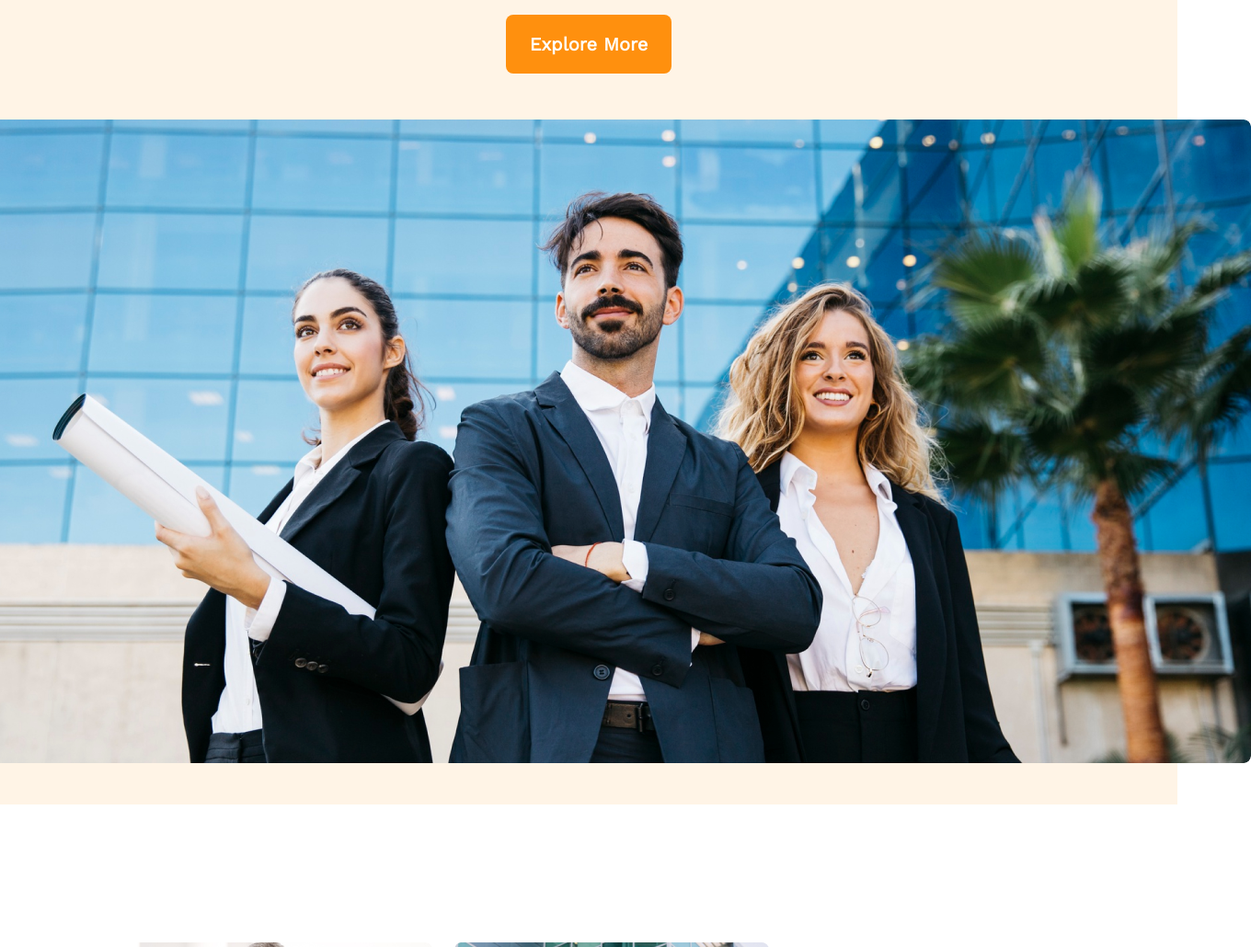
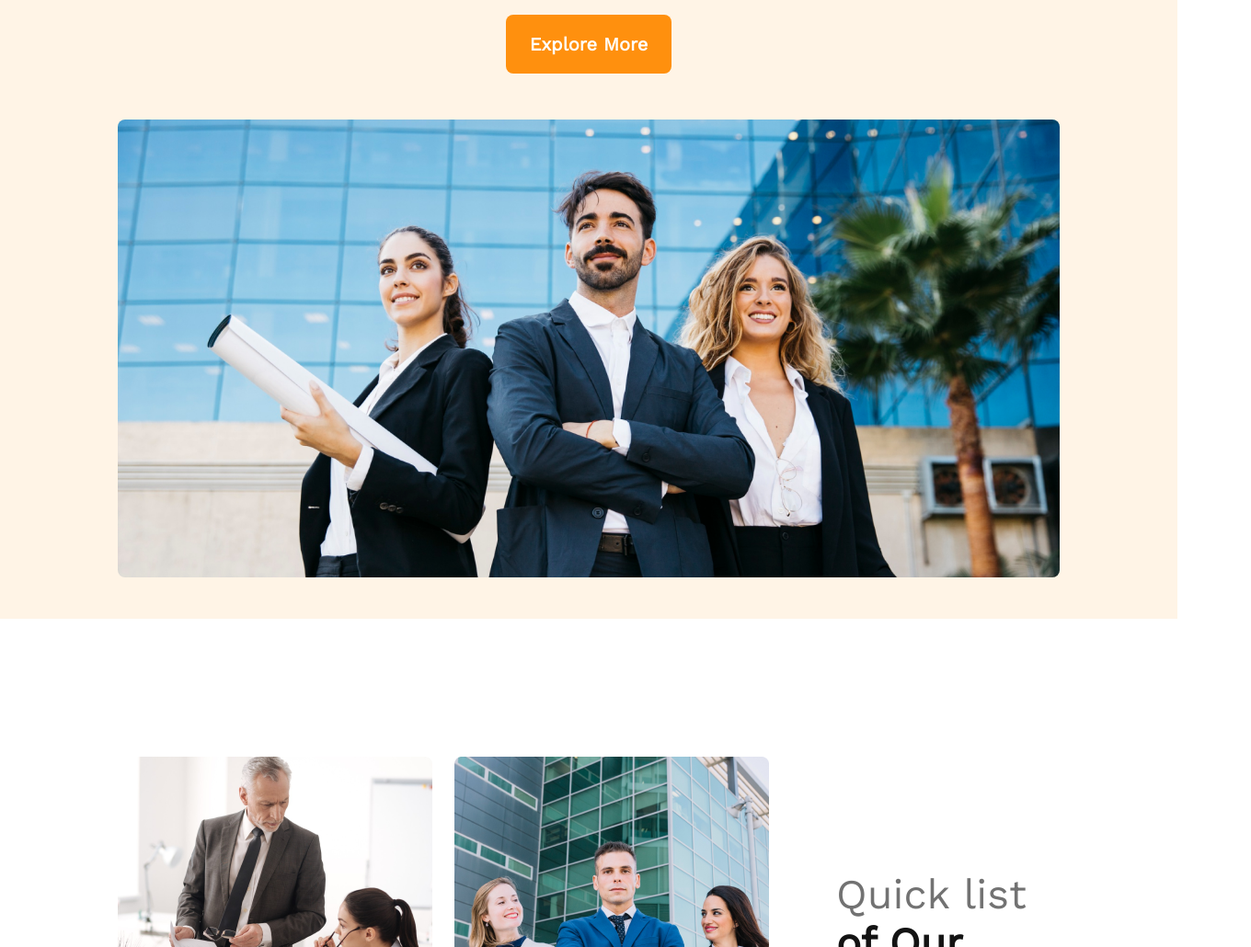
Before and after one commit to Tausif1691/G3-Architects, a plain HTML site: page index.html in a window 1280 px wide. Shown: the part 460-1490 px from the top of the page at 92% size, 1360 px wide, since content can reach past the window. Drawn offline with nearby package versions, Linux system fonts and the light colour scheme.

Commit message:
edited code

```diff
--- a/styles/style.css
+++ b/styles/style.css
@@ -57,6 +57,10 @@ nav ul {
     display: flex;
     flex-direction: column;
     align-items: center;
+}
+
+.banner>img{
+    max-width: 80%;
 }
 
 .banner_title {
```
